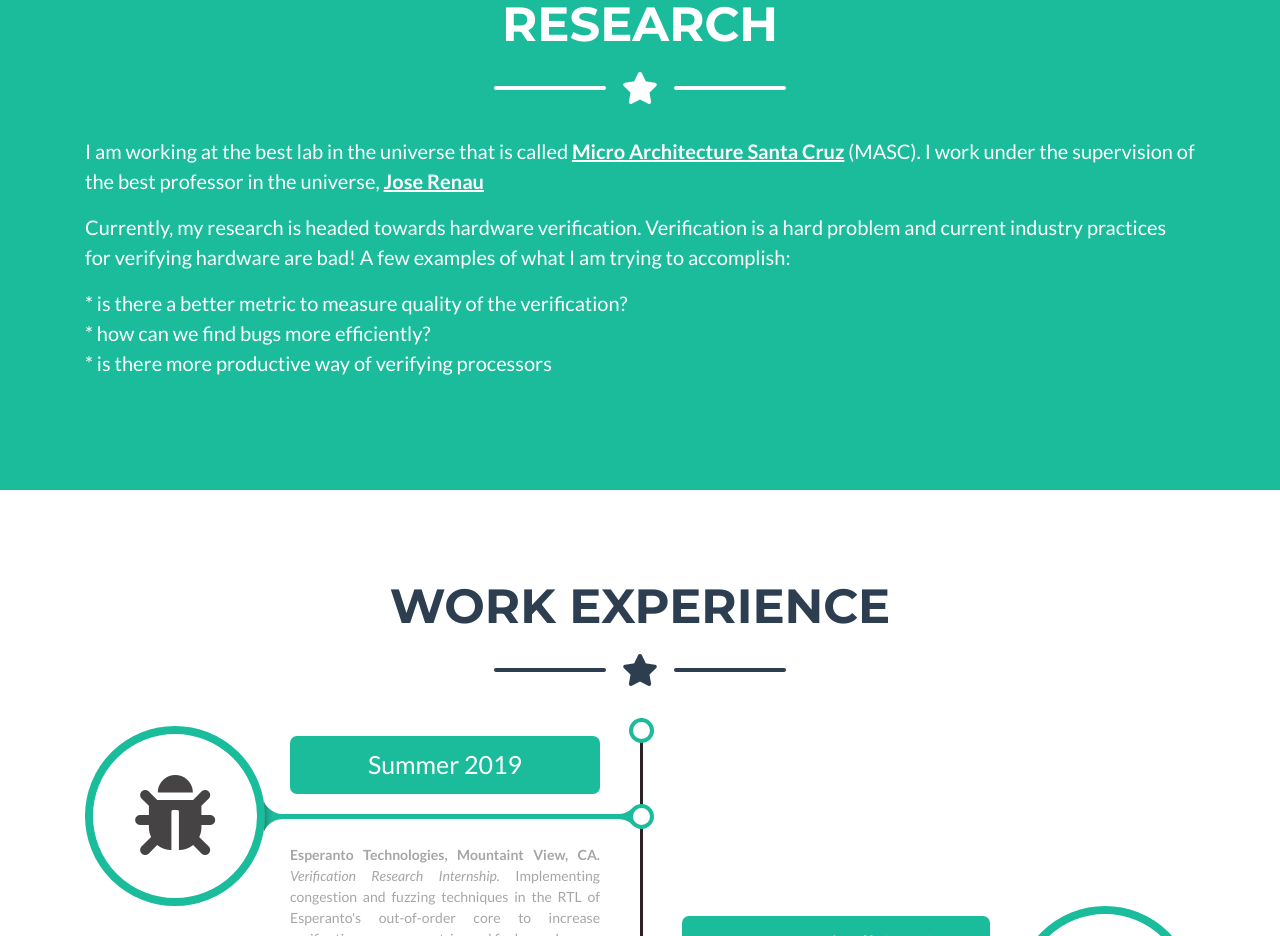
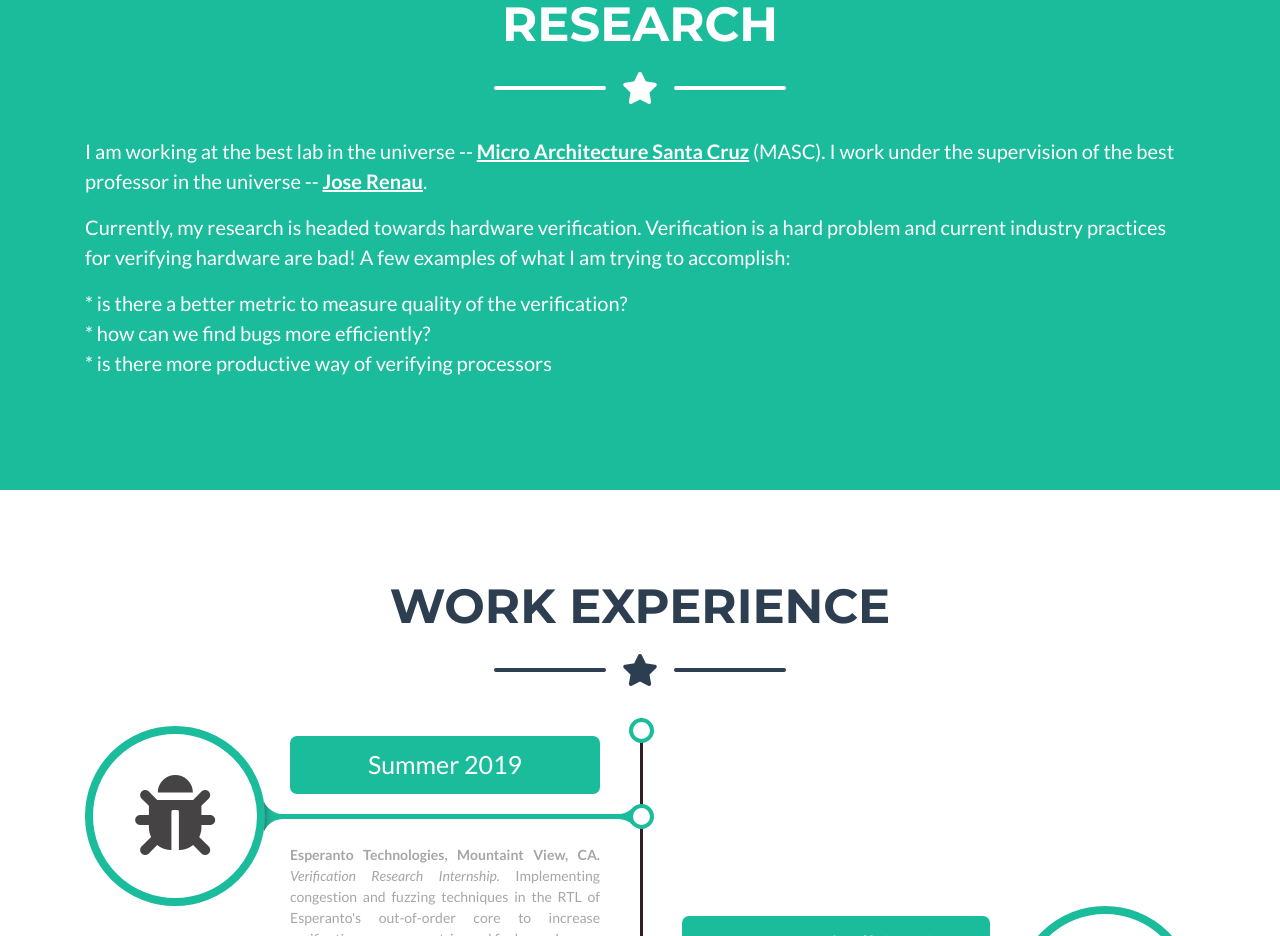
Before and after one commit to kabylkas/p, a website with bundled scripts: page index.html in a window 1280 px wide. Shown: the part 1320-2256 px from the top of the page. Built offline with nearby package versions, Linux system fonts and the light colour scheme.

Commit message:
punctuation fixes

```diff
--- a/index.html
+++ b/index.html
@@ -125,7 +125,7 @@
       <div class="row">
         <div class="col-lg-12 ml-auto">
           <p class="lead">
-						I am working at the best lab in the universe that is called <a href="https://masc.soe.ucsc.edu/" style="color: white; text-decoration: underline; font-weight: bold;">Micro Architecture Santa Cruz</a> (MASC). I work under the supervision of the best professor in the universe, <a href="https://users.soe.ucsc.edu/~renau/" style="color: white; text-decoration: underline; font-weight: bold;">Jose Renau</a>
+						I am working at the best lab in the universe --  <a href="https://masc.soe.ucsc.edu/" style="color: white; text-decoration: underline; font-weight: bold;">Micro Architecture Santa Cruz</a> (MASC). I work under the supervision of the best professor in the universe -- <a href="https://users.soe.ucsc.edu/~renau/" style="color: white; text-decoration: underline; font-weight: bold;">Jose Renau</a>.
 					</p>
 				  <p class="lead">
 						Currently, my research is headed towards hardware verification. Verification is a hard problem and current industry practices for verifying hardware are bad! A few examples of what I am trying to accomplish:
```
